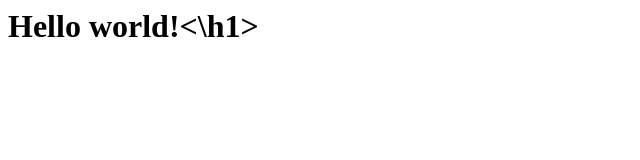
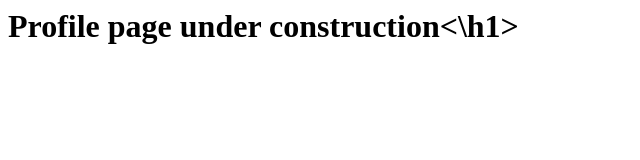
Before and after one commit to jwyang21/jwyang, a plain HTML site: page index.html in a window 1280 px wide. Shown: the whole page, without its empty margins (0-640 px from the left). Drawn offline with Linux system fonts and the light colour scheme.

Commit message:
Update index.html

```diff
--- a/index.html
+++ b/index.html
@@ -1 +1 @@
-<h1>Hello world!<\h1>
+<h1>Profile page under construction<\h1>
```
